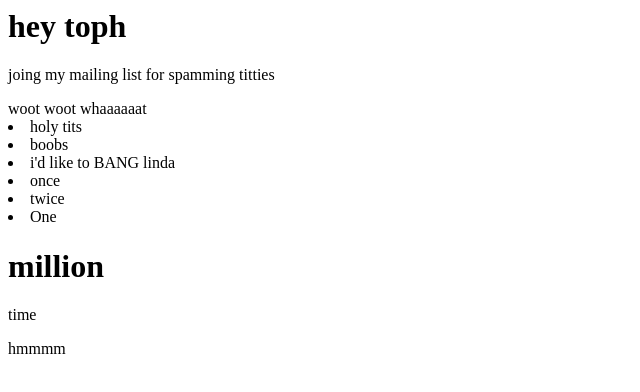
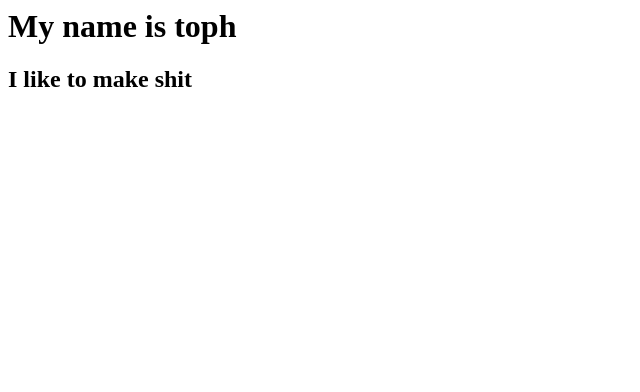
Before and after one commit to mlp0okn/mlp0okn.github.io, a plain HTML site: page index.html in a window 1280 px wide. Shown: the whole page, without its empty margins (0-640 px from the left). Drawn offline with Linux system fonts and the light colour scheme.

Commit message:
new moving on

```diff
--- a/index.html
+++ b/index.html
@@ -1,13 +1,5 @@
-<h1>hey toph</h1>
-<p>joing my mailing list for spamming titties</p>
-woot woot whaaaaaat
-
-<li>holy tits</li>
-
-<li>boobs</li>
-<li>i'd like to BANG linda</li>
-<li>once</li>
-
-<li>twice</li>
-<li>One <h1>million</h1> time </li>
-<p>hmmmm
+<h1>My name is toph</h1>
+<h2>I like to make shit</h2>
+<div class="links">
+<a href="www.instagram.com/t_o_p_h" Insta</a>
+</div>
```
